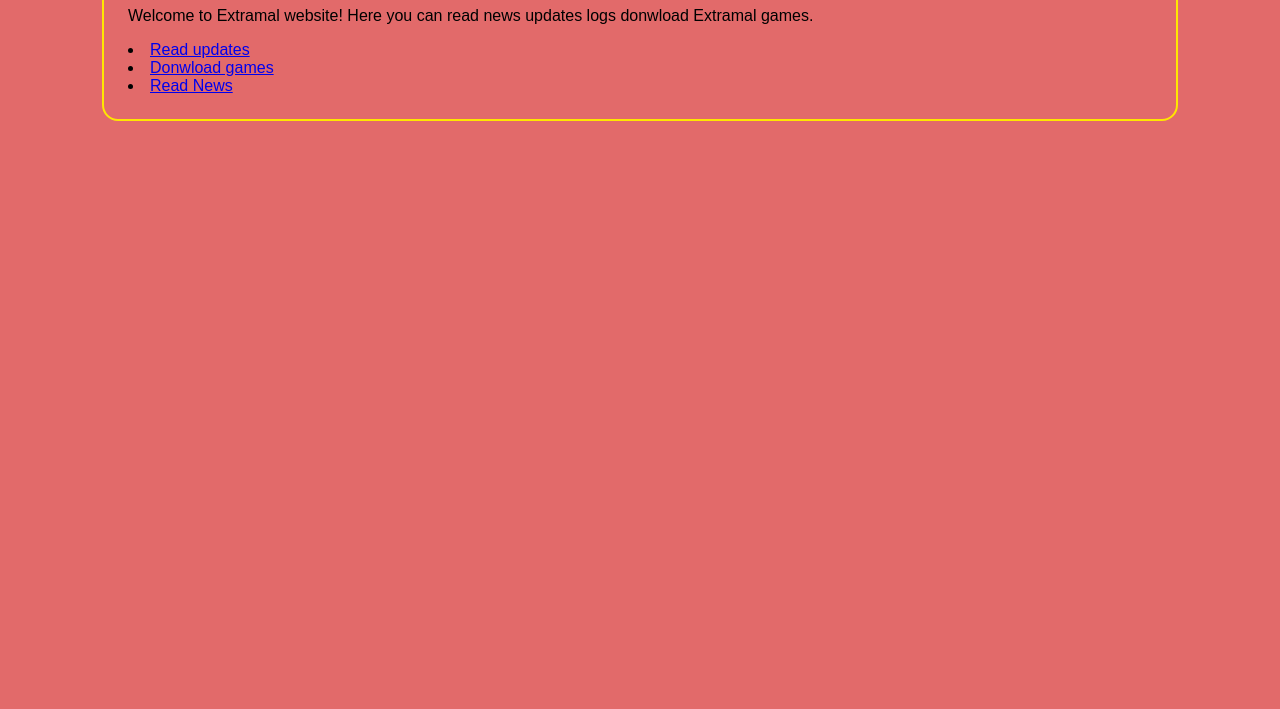
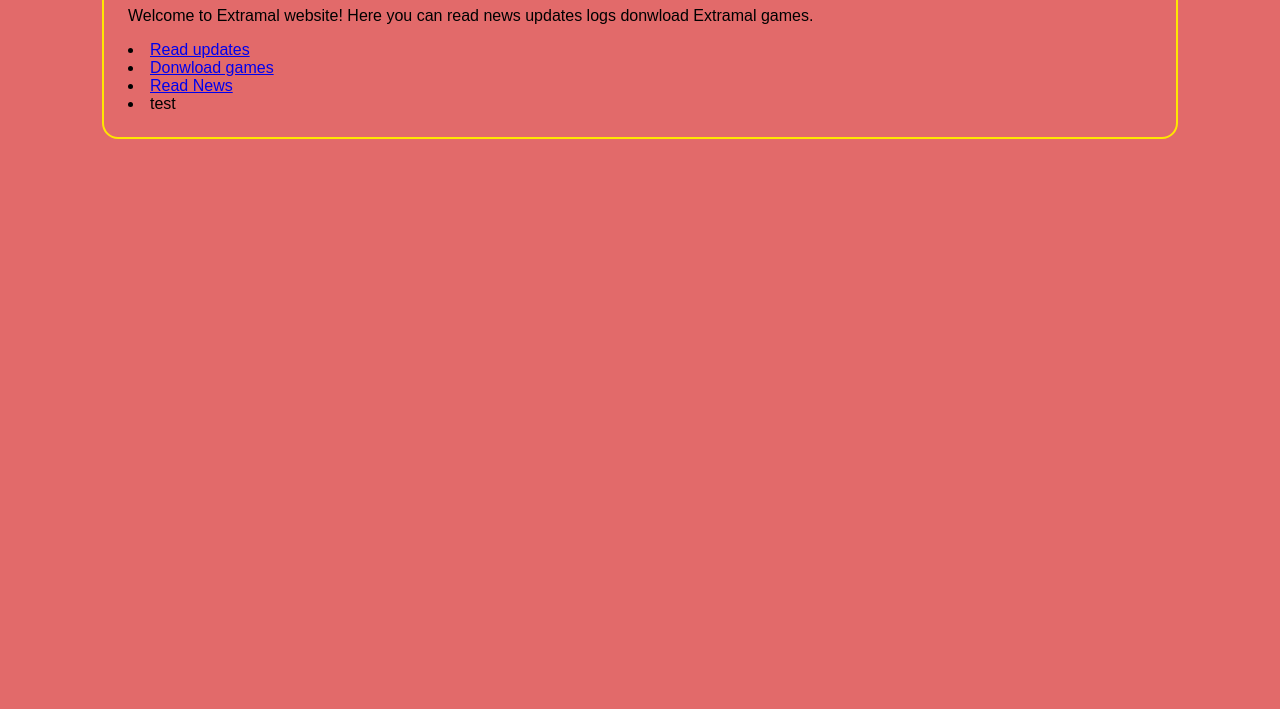
Before and after one commit to Augustas65456r/Extramal, a plain HTML site: page index.html in a window 1280 px wide. Shown: the part 91-800 px from the top of the page. Drawn offline with Linux system fonts and the light colour scheme.

Commit message:
test commit

```diff
--- a/index.html
+++ b/index.html
@@ -11,6 +11,7 @@
         <li><a href="updates-log.html">Read updates</a></li>
         <li><a href="donwload.html">Donwload games</a></li>
         <li><a href="news.html">Read News</a></li>
+        <li><span>test</span></li>
         </ul>
     </body>
 </html>
```
